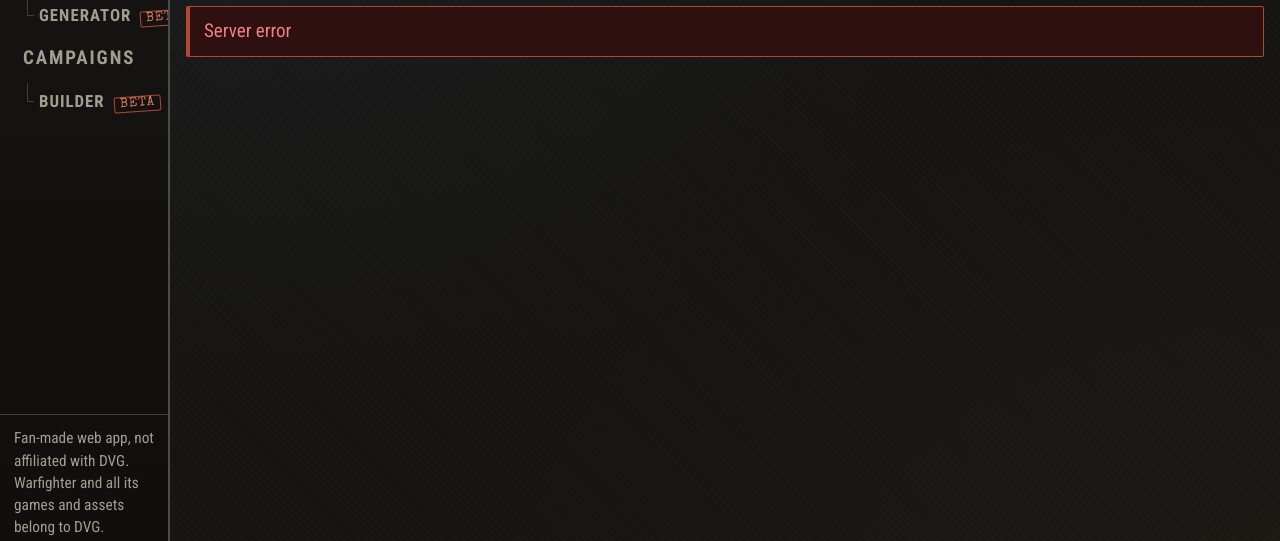
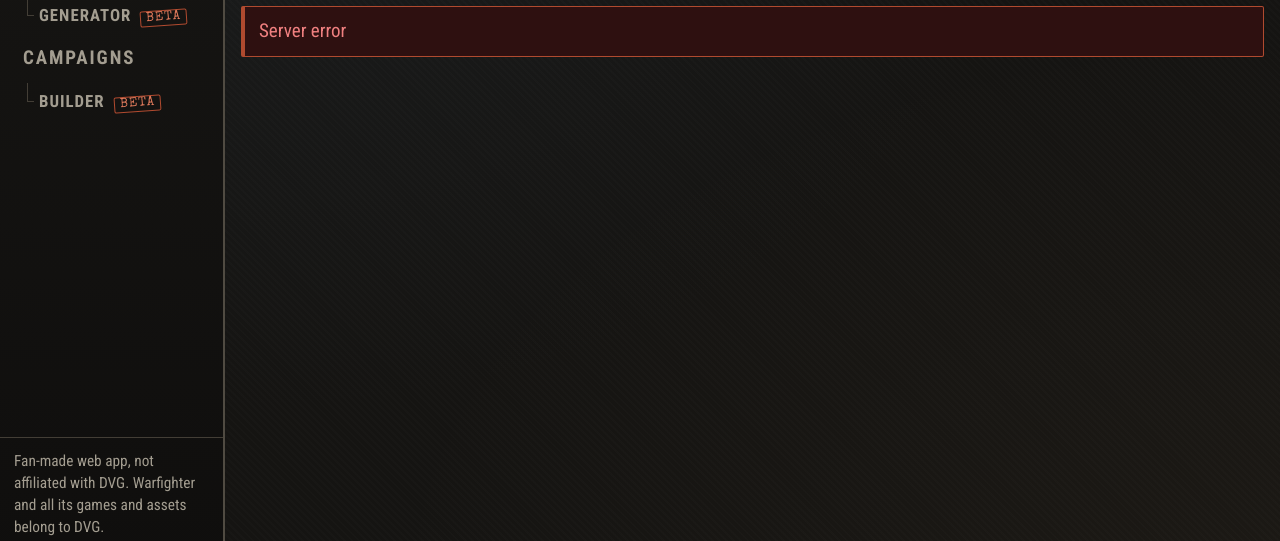
Before and after one commit to meeplecoder/warfighter-squad-builder, a plain HTML site: page static/index.html in a window 1280 px wide. Shown: the part 207-748 px from the top of the page. Drawn offline with nearby package versions, Linux system fonts and the light colour scheme; no server answers.

Commit message:
Sidebar wider (170px -> 225px) so the nav labels fit at the larger UI scale

```diff
--- a/static/style.css
+++ b/static/style.css
@@ -46,7 +46,7 @@ html { font-size: 146.25%; }
   --font-body: 'Twemoji Country Flags', 'Roboto Condensed', 'Arial Narrow', system-ui, sans-serif;
   --radius: 3px;
   --header-h: 54px;
-  --sidebar-w: 170px;
+  --sidebar-w: 225px;   /* 170px x 1.3, like the root font size */
 }
 
 /* ---- Reset --------------------------------------------------------- */
```
